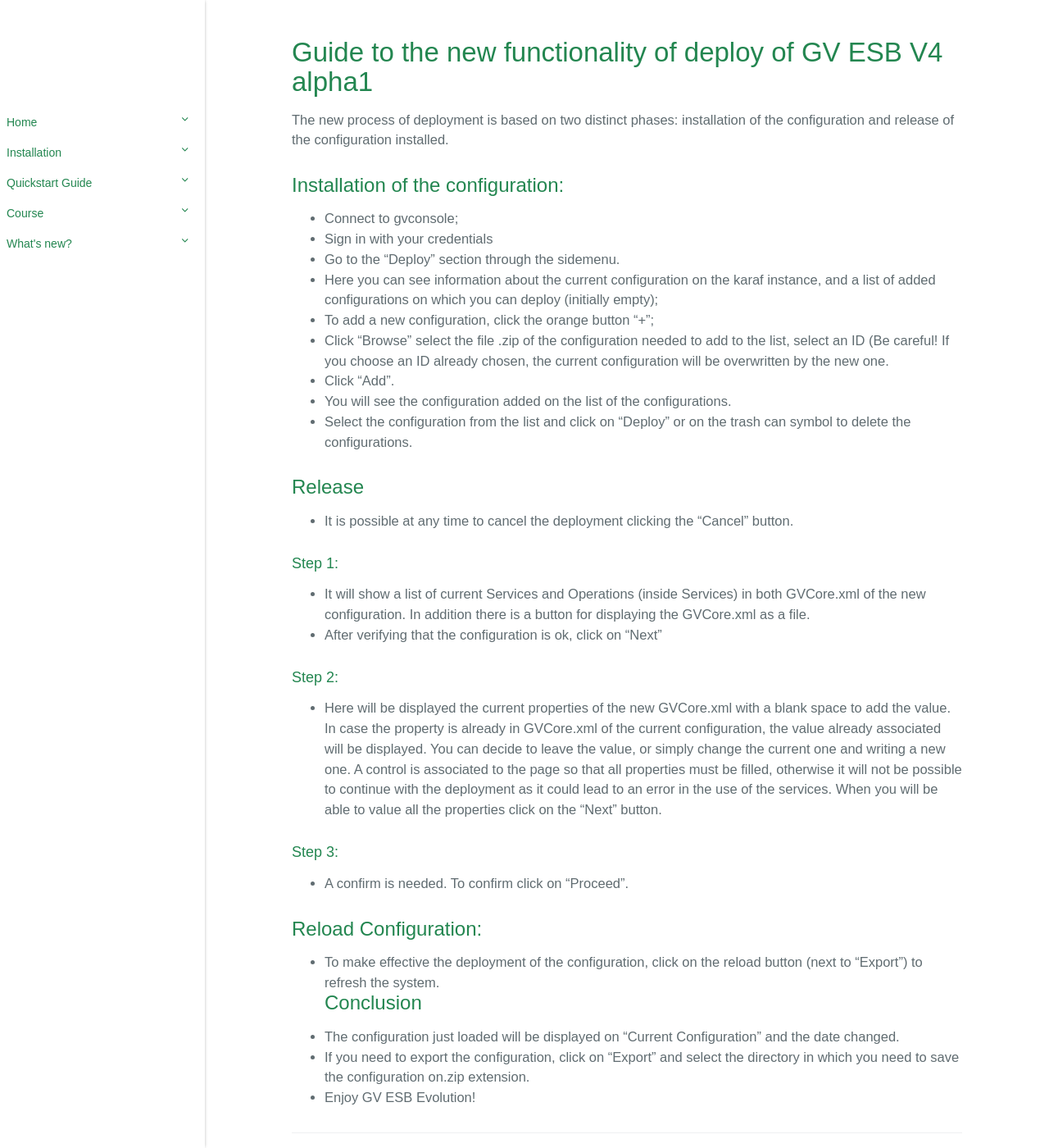
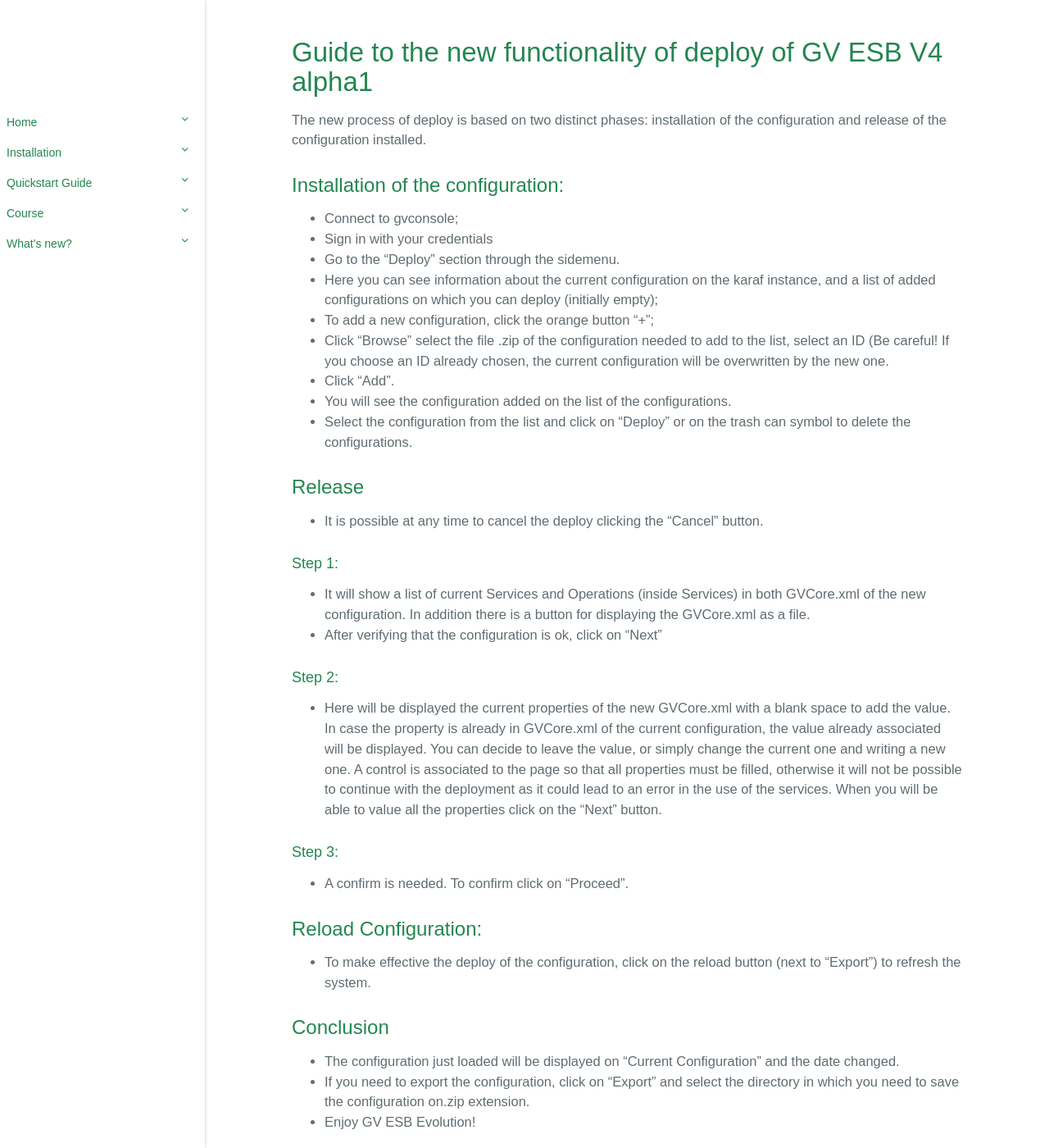
Before and after one commit to dianamw/GreenVulcano-Beta, a Jekyll site: the page built from pages/New_deploy.md, in a window 1280 px wide and 1400 px high. Shown: the whole window at 82% size. Built offline with Jekyll 4.4.1, drawn with Linux system fonts in a browser that asks for light colours; our own code applies the rules of GitHub Pages for plain Markdown files; the repository's description, which GitHub fills in, is left out.

Commit message:
Update New_deploy.md

```diff
--- a/pages/New_deploy.md
+++ b/pages/New_deploy.md
@@ -1,6 +1,6 @@
 # Guide to the new functionality of deploy of GV ESB V4 alpha1
 
-The new process of deployment is based on two distinct phases: installation of the configuration and release of the configuration installed.
+The new process of deploy is based on two distinct phases: installation of the configuration and release of the configuration installed.
 
 ### Installation of the configuration:
 
@@ -16,7 +16,7 @@ The new process of deployment is based on two distinct phases: installation of t
 
 ### Release
 
-* It is possible at any time to cancel the deployment clicking the “Cancel”  button.
+* It is possible at any time to cancel the deploy clicking the “Cancel”  button.
 
 #### Step 1:
 
@@ -34,7 +34,8 @@ A control is associated to the page so that all properties must be filled, other
 
 ### Reload Configuration:
 
-* To make effective the deployment of the configuration, click on the reload button (next to “Export”) to refresh the system.
+* To make effective the deploy of the configuration, click on the reload button (next to “Export”) to refresh the system.
+
 ### Conclusion
 * The configuration just loaded will be displayed on “Current Configuration” and the date changed.
 * If you need to export the configuration, click on “Export” and select the directory in which you need to save the configuration on.zip extension.
```
